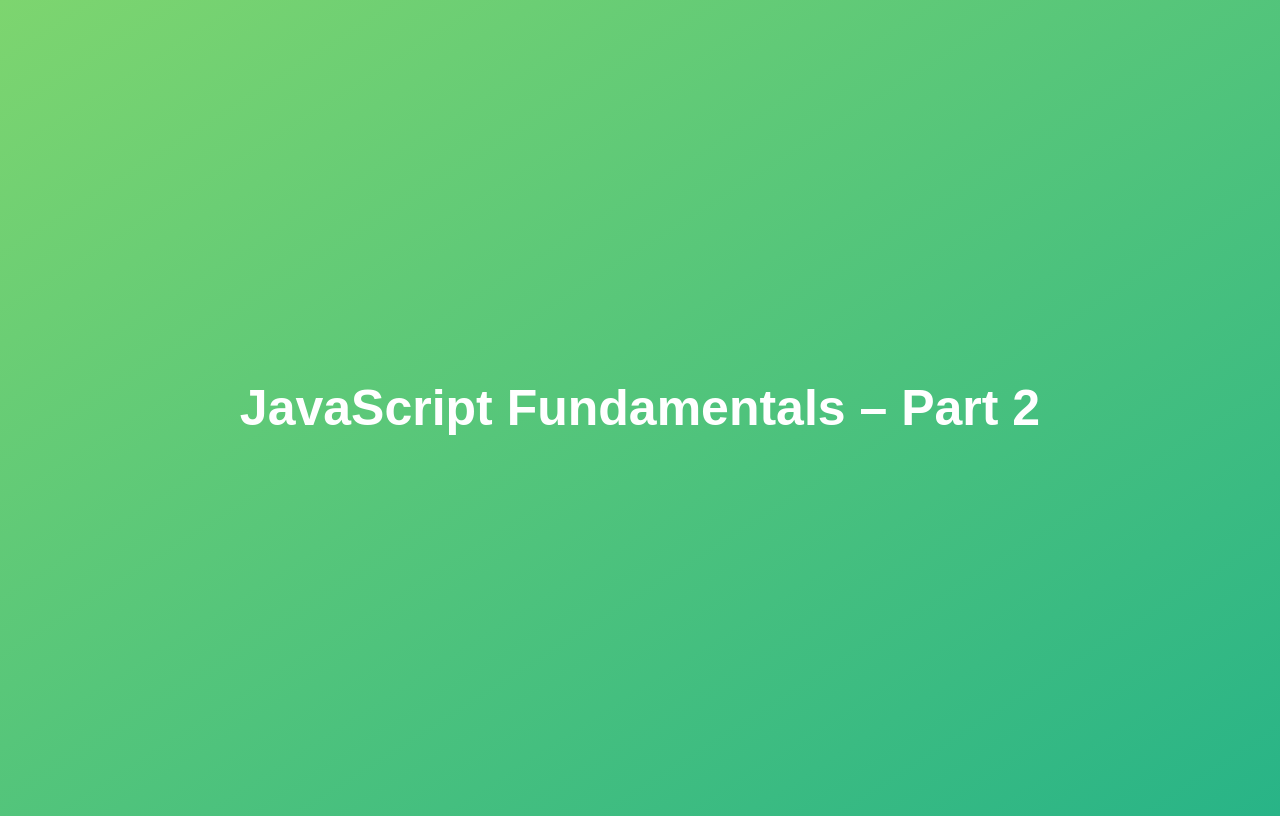
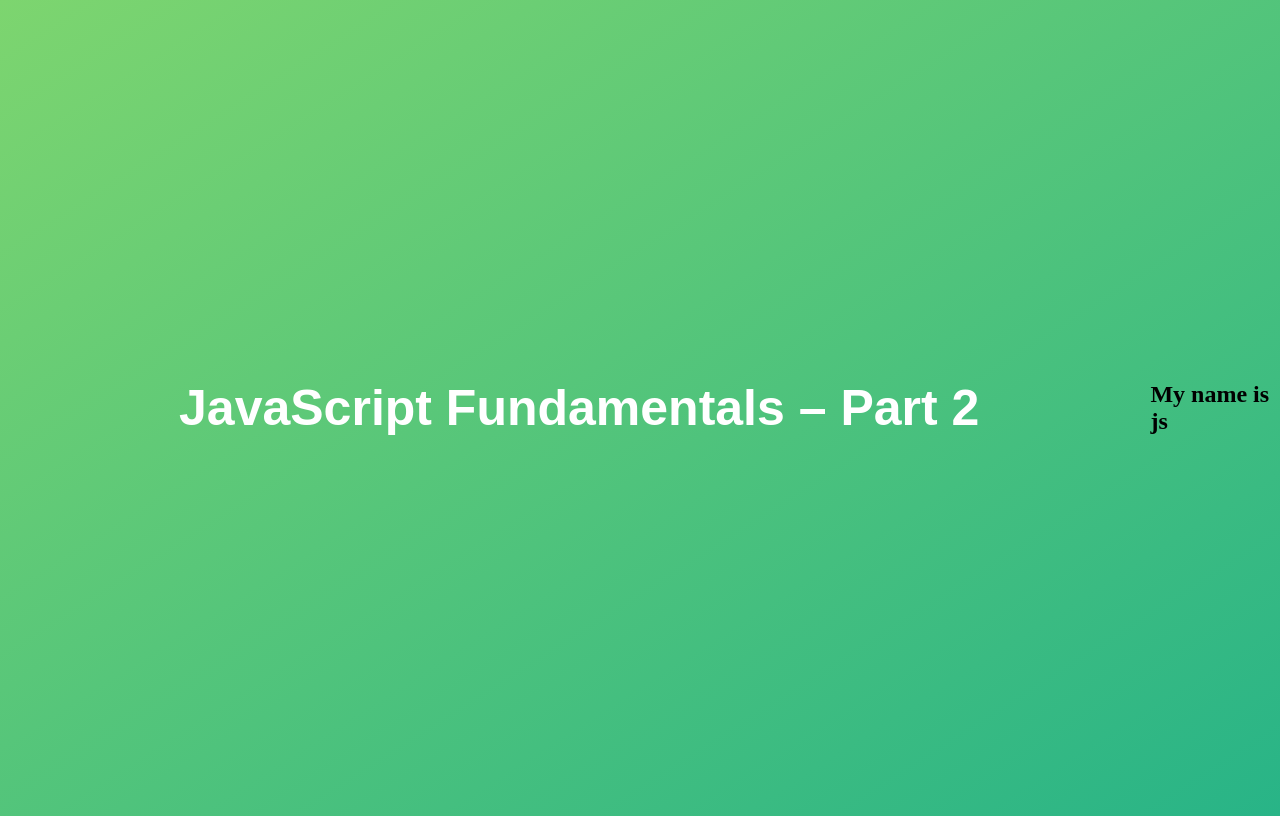
Before and after one commit to MoniraAzade/Javascript_learning, a plain HTML site: page 02-Fundamentals-Part-2/index.html in a window 1280 px wide. Drawn offline with Linux system fonts and the light colour scheme.

Commit message:
My name add

```diff
--- a/02-Fundamentals-Part-2/index.html
+++ b/02-Fundamentals-Part-2/index.html
@@ -25,6 +25,7 @@
   </head>
   <body>
     <h1>JavaScript Fundamentals – Part 2</h1>
+    <h2>My name is js</h2>
     <script src="script.js"></script>
   </body>
 </html>
```
